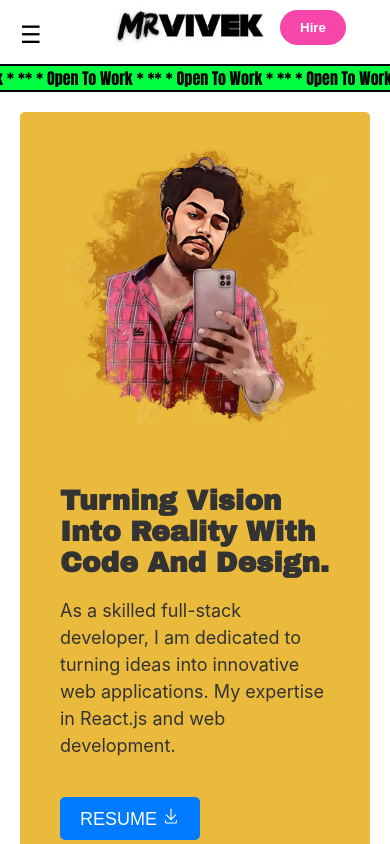
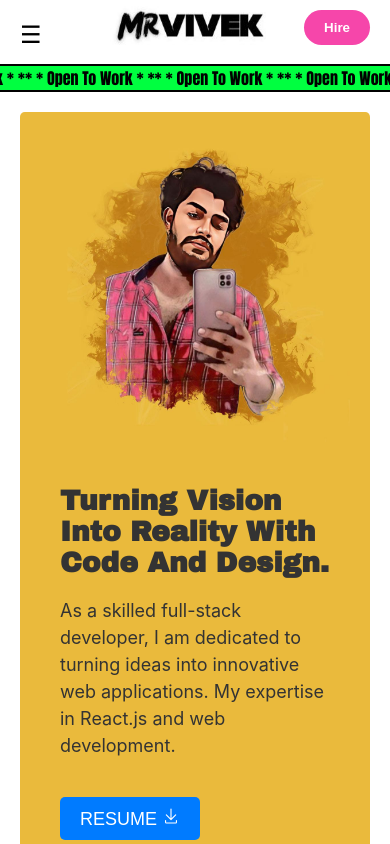
Before and after one commit to vivekdhumal28/portfolio, a React (Create React App) app: page / in a window 390 px wide. Shown: the top 844 px of the page. Built offline with nearby package versions, Linux system fonts and the light colour scheme; no server answers; a web font is replaced by a local one.

Commit message:
HeaderCSS

```diff
--- a/src/Components/Header.css
+++ b/src/Components/Header.css
@@ -56,14 +56,8 @@
 }
 
 @media screen and (max-width: 768px) {
-  .navbar {
-    flex-direction: column;
-    align-items: center;
-  }
-
-  .navbar li {
-    margin-right: 0;
-    margin-bottom: 10px;
+  .right-section {
+    justify-content: flex-end;
   }
 }
 
```
